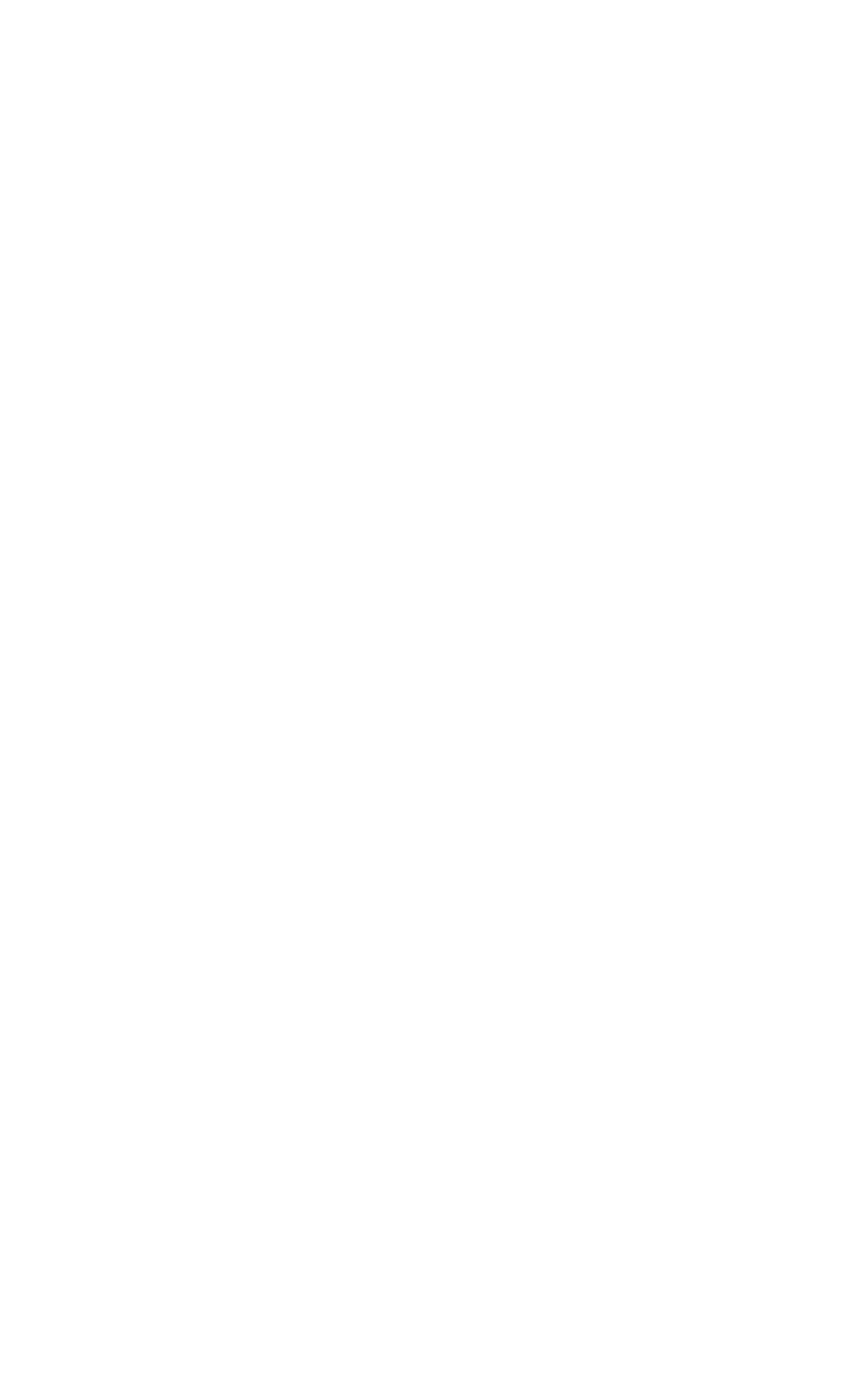
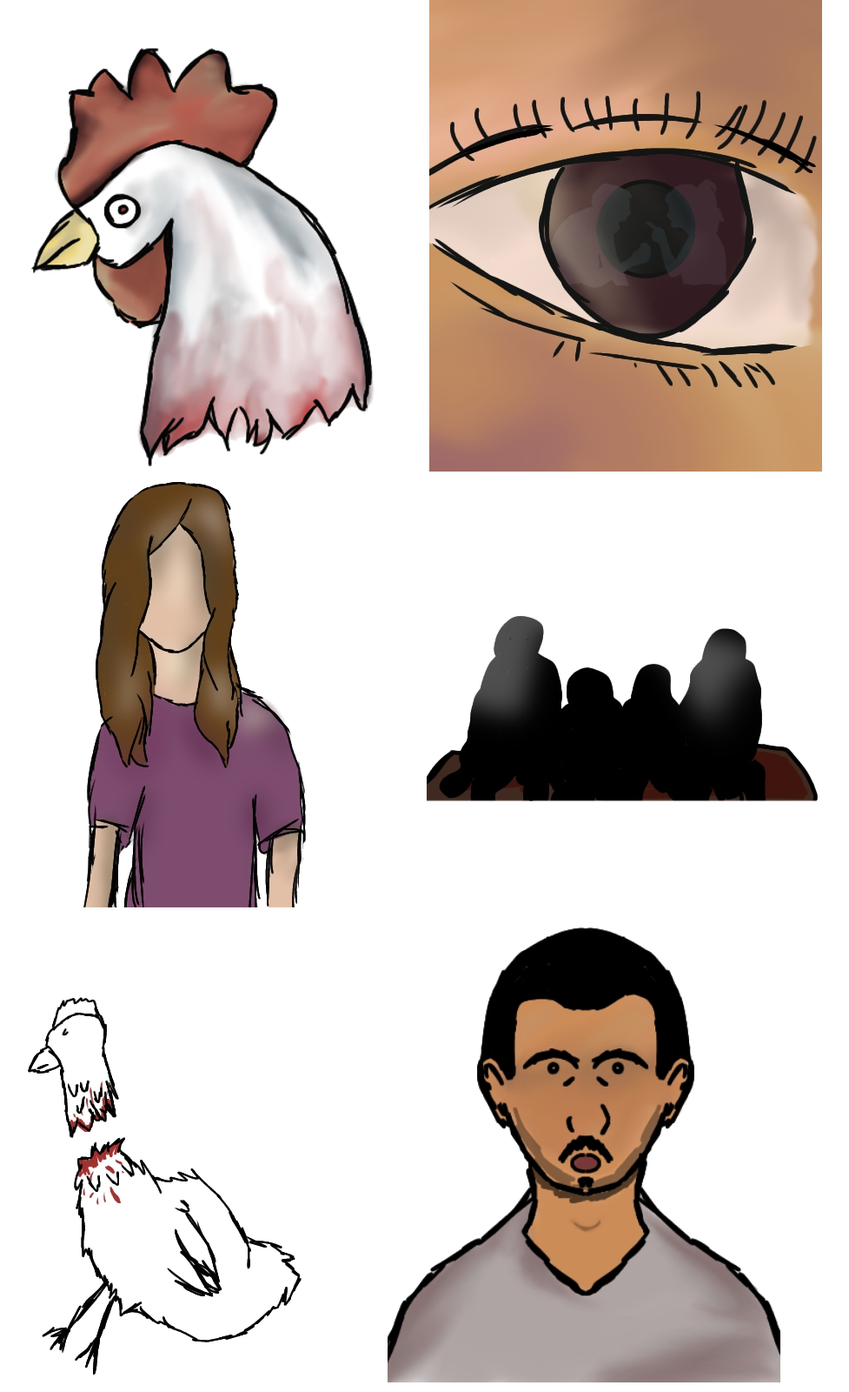
Before and after one commit to luladuarte/luladuarte.github.io, a plain HTML site: page index.html in a window 1280 px wide. Shown: the top 1600 px of the page at 87% size, without its empty margins (10-987 px from the left). Before the commit the page ends 800 px from the top, so only its background shows below. Drawn offline with Linux system fonts and the light colour scheme.

Commit message:
Add files via upload

```diff
--- a/index.html
+++ b/index.html
@@ -3,7 +3,7 @@
 <head>
   <meta charset="UTF-8">
 <meta name="viewport" content="width=device-width, user-scalable=no, minimum-scale=1.0, maximum-scale=1.0">
-  <title>Document</title>
+  <title>EPS - EES Nº1 / CFP Nº405</title>
   <script src="https://aframe.io/releases/1.6.0/aframe.min.js"></script>
   <script src='https://raw.githack.com/AR-js-org/AR.js/3.4.5/aframe/build/aframe-ar.js'></script>
 </head>
@@ -13,15 +13,15 @@
 <a-scene arjs='detectionMode: mono_and_matrix; matrixCodeType: 3x3_PARITY65;'>
 
  <a-assets>
-  <a-asset-item id="tapa" src="tapa.png"></a-asset-item>
-   <a-asset-item id="discusion" src="discusion.png"></a-asset-item>
-   <a-asset-item id="bertita" src="bertita.png"></a-asset-item>
-   <a-asset-item id="hijos" src="hijos.png"></a-asset-item>
-   <a-asset-item id="gallinadegollada" src="gallinadegollada.png"></a-asset-item>
-   <a-asset-item id="distraccion" src="distraccion.png"></a-asset-item>
-   <a-asset-item id="lamiraban" src="lamiraban.png"></a-asset-item>
-   <a-asset-item id="lasujetaron" src="lasujetaron.png"></a-asset-item>
-   <a-asset-item id="tragedia" src="tragedia.png"></a-asset-item>
+  <img id="tapa" src="tapa.png"></img>
+   <img id="discusion" src="discusion.png"></img>
+   <img id="bertita" src="bertita.png"></img>
+   <img id="hijos" src="hijos.png"></img>
+   <img id="gallinadegollada" src="gallinadegollada.png"></img>
+   <img id="distraccion" src="distraccion.png"></img>
+   <img id="lamiraban" src="lamiraban.png"></img>
+   <img id="lasujetaron" src="lasujetaron.png"></img>
+   <img id="tragedia" src="tragedia.png"></img>
    </a-assets>
 
 
```
